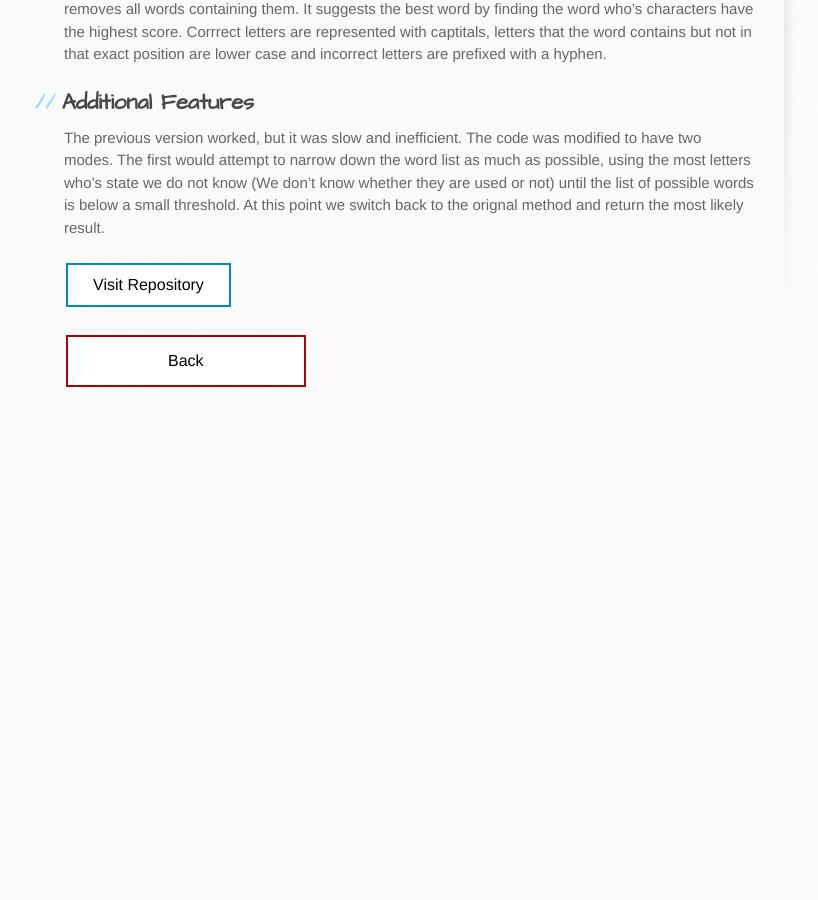
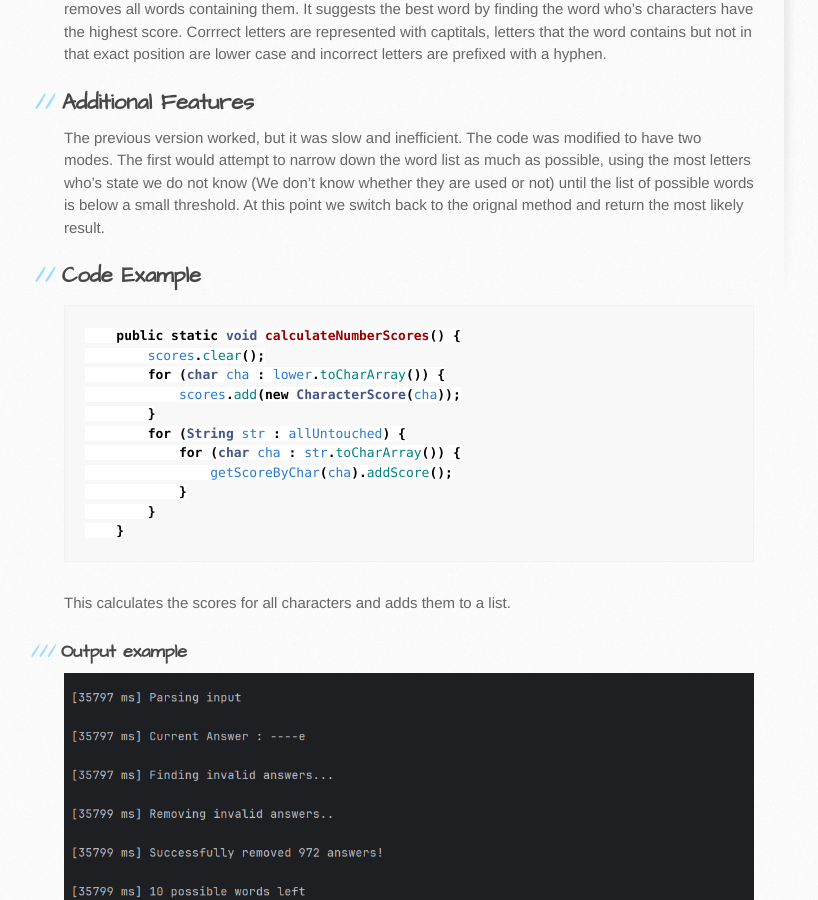
Before and after one commit to Hypericat/Hypericat.github.io, a Jekyll site: the page built from WordleSolver.md, in a window 1280 px wide and 900 px high, scrolled down 518 px. Shown: the whole window, without its empty margins (106-924 px from the left). Built offline with Jekyll 4.4.1, drawn with Linux system fonts in a browser that asks for light colours; our own code applies the rules of GitHub Pages for plain Markdown files; before the commit the page ends 952 px from its top, so only the background shows below that.

Commit message:
Auto push

````diff
--- a/WordleSolver.md
+++ b/WordleSolver.md
@@ -56,6 +56,27 @@ The previous version worked, but it was slow and inefficient. The code was modif
 }
 </style>
 
+## Code Example
+
+```java
+    public static void calculateNumberScores() {
+        scores.clear();
+        for (char cha : lower.toCharArray()) {
+            scores.add(new CharacterScore(cha));
+        }
+        for (String str : allUntouched) {
+            for (char cha : str.toCharArray()) {
+                getScoreByChar(cha).addScore();
+            }
+        }
+    }
+```
+This calculates the scores for all characters and adds them to a list.
+
+### Output example
+
+<img src="WordleOut.png" alt="Wordle">
+
 <a target="_blank" 	href="https://github.com/Hypericat/Wordle-Solver"> <button class="button repo">Visit Repository</button></a>
 
 <a href="./"> <button class="button back">Back</button></a>
````
Also changed, not shown: HeadlessMC.md (+6 -0 lines), IPScanner.png, WordleOut.png (added), mcbots.png (added).
